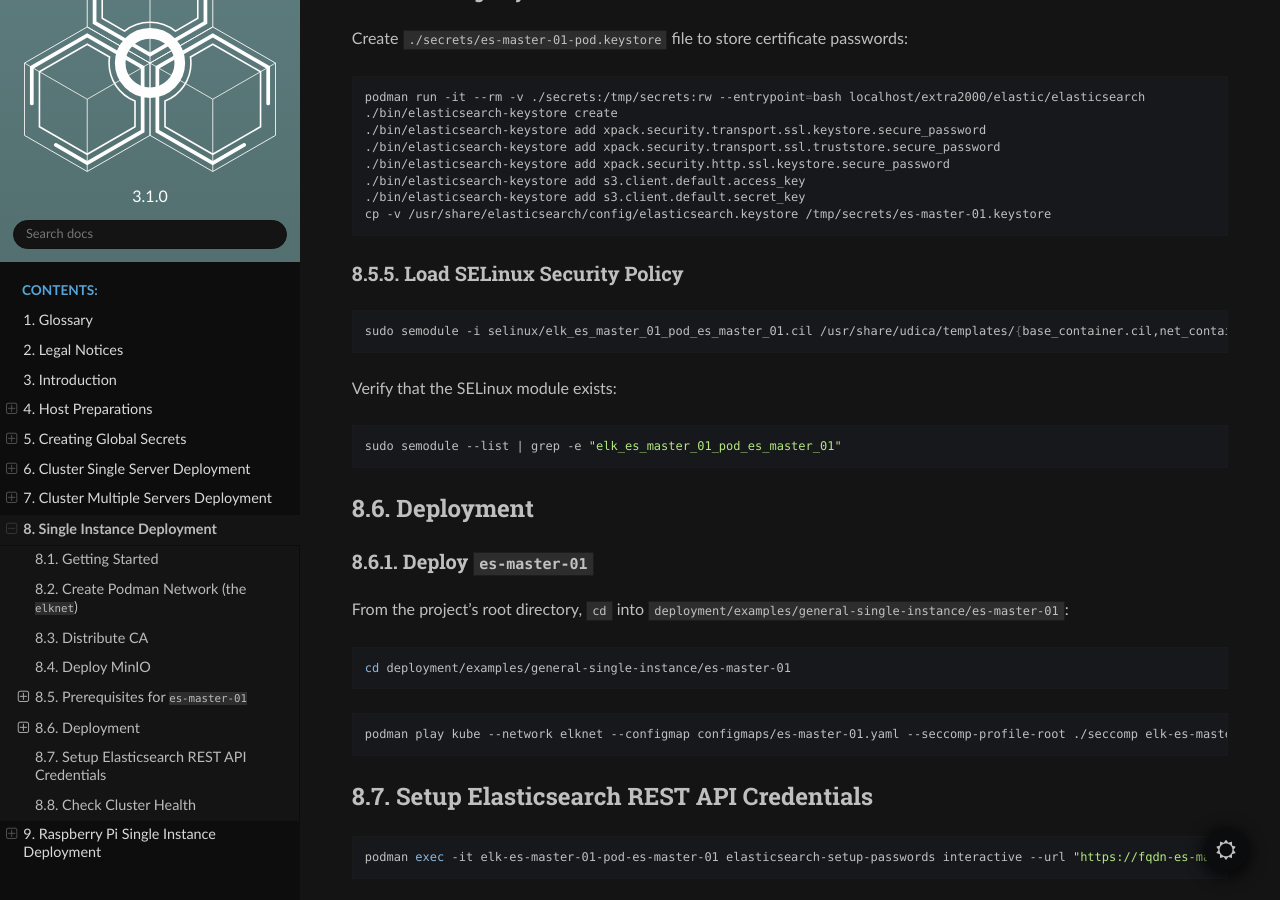
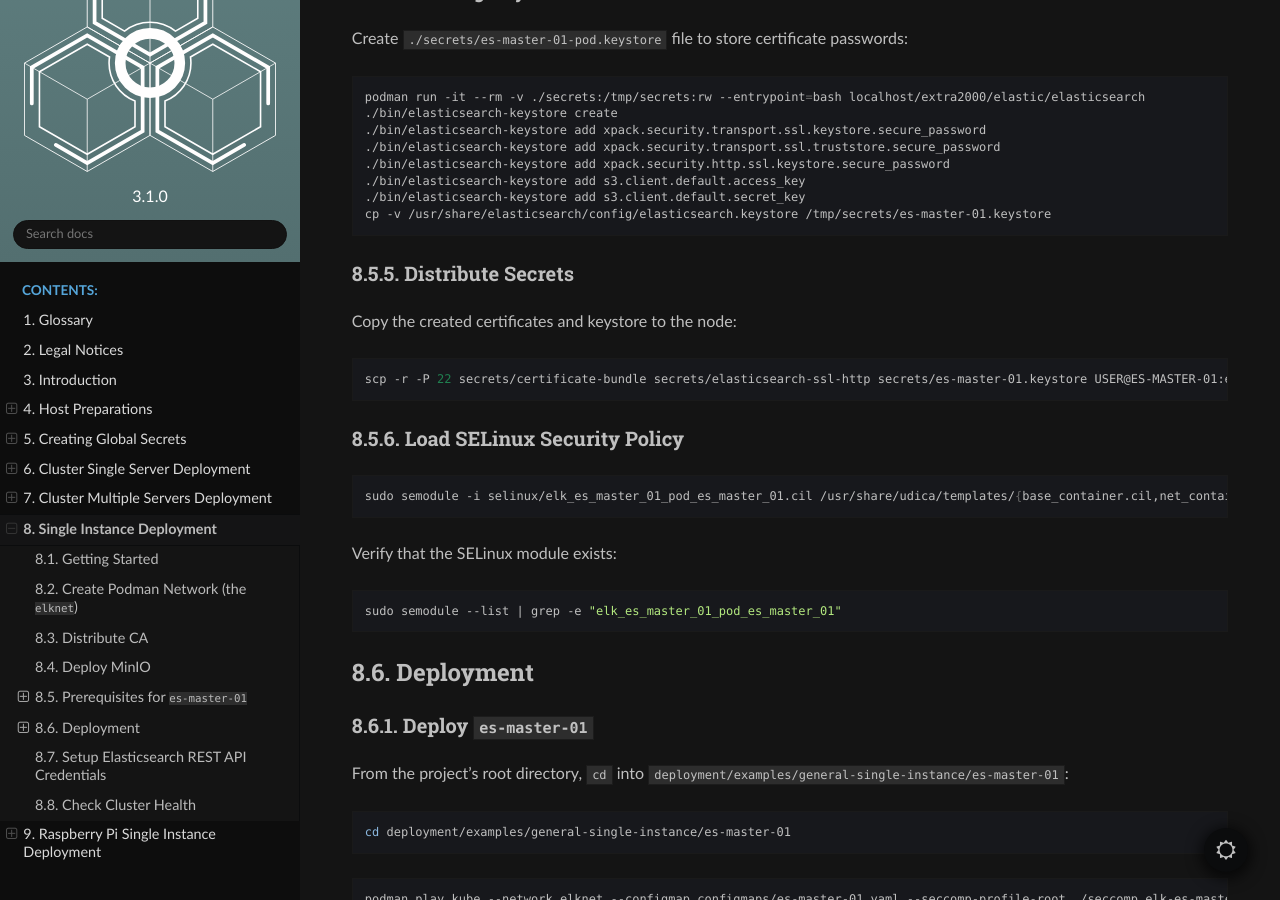
Before and after one commit to extra2000/elastic-elasticsearch-pod, a Sphinx documentation site: the page built from docs/source/example_general_single_instance.rst, in a window 1280 px wide and 900 px high, scrolled down 4883 px. Built offline with Sphinx 7.4.7 and the Read the Docs theme 2.0.0, drawn with Linux system fonts in a browser that asks for light colours.

Commit message:
docs(general-single-instance): add instructions to distribute secrets

```diff
--- a/docs/source/example_general_single_instance.rst
+++ b/docs/source/example_general_single_instance.rst
@@ -265,6 +265,15 @@ Create ``./secrets/es-master-01-pod.keystore`` file to store certificate passwor
     ./bin/elasticsearch-keystore add s3.client.default.secret_key
     cp -v /usr/share/elasticsearch/config/elasticsearch.keystore /tmp/secrets/es-master-01.keystore
 
+Distribute Secrets
+~~~~~~~~~~~~~~~~~~
+
+Copy the created certificates and keystore to the node:
+
+.. code-block:: bash
+
+    scp -r -P 22 secrets/certificate-bundle secrets/elasticsearch-ssl-http secrets/es-master-01.keystore USER@ES-MASTER-01:extra2000/elastic-elasticsearch-pod/deployment/examples/general-single-instance/es-master-01/secrets/
+
 Load SELinux Security Policy
 ~~~~~~~~~~~~~~~~~~~~~~~~~~~~
 
```
